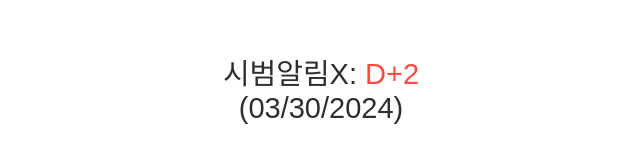
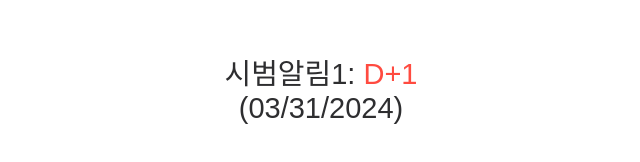
Before and after one commit to JisungEda55/sweetdate, a plain HTML site: page index.html in a window 1280 px wide. Shown: the full height of the page, 319-959 px from the left. Drawn offline with Linux system fonts and the light colour scheme; a web font is replaced by a local one.

Commit message:
Update index.html

```diff
--- a/index.html
+++ b/index.html
@@ -51,7 +51,6 @@
      // 디데이 목록 정의
     var dDayList = [
         { date: new Date('2024-11-14T00:00:00+09:00'), label: '2025수능' },
-        { date: new Date('2024-03-31T00:00:00+09:00'), label: '시범알림X' },
         { date: new Date('2024-04-01T00:00:00+09:00'), label: '시범알림1' },
         { date: new Date('2024-04-02T00:00:00+09:00'), label: '시범알림2' },
         { date: new Date('2024-05-24T00:00:00+09:00'), label: 'Z990S 생일' },
```
